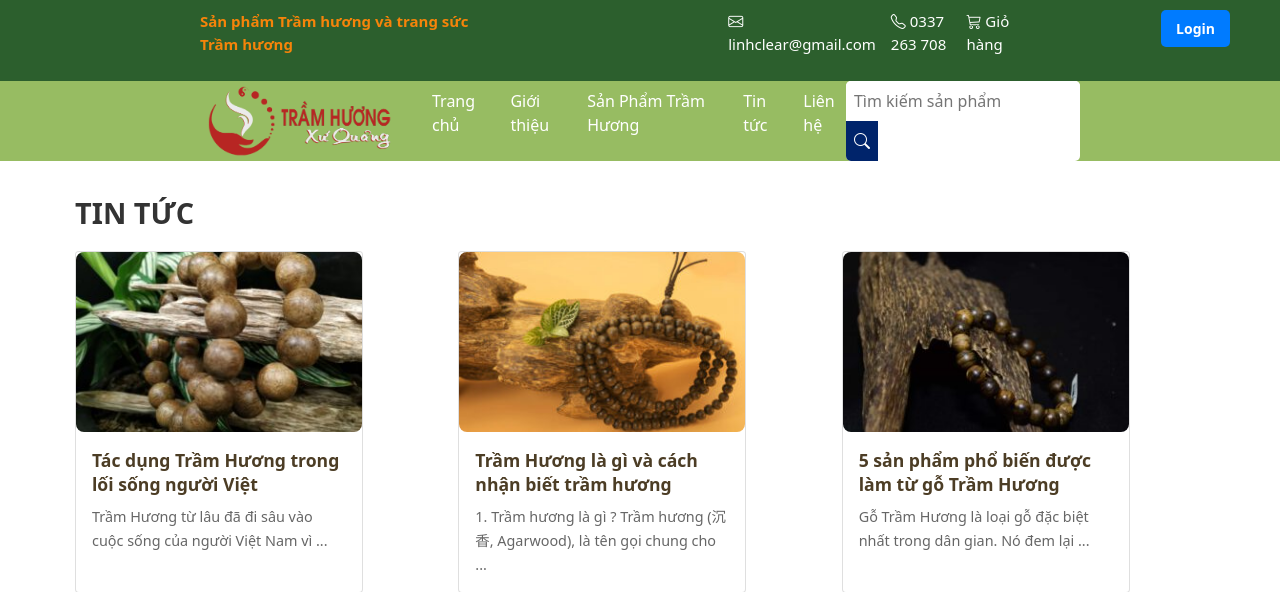
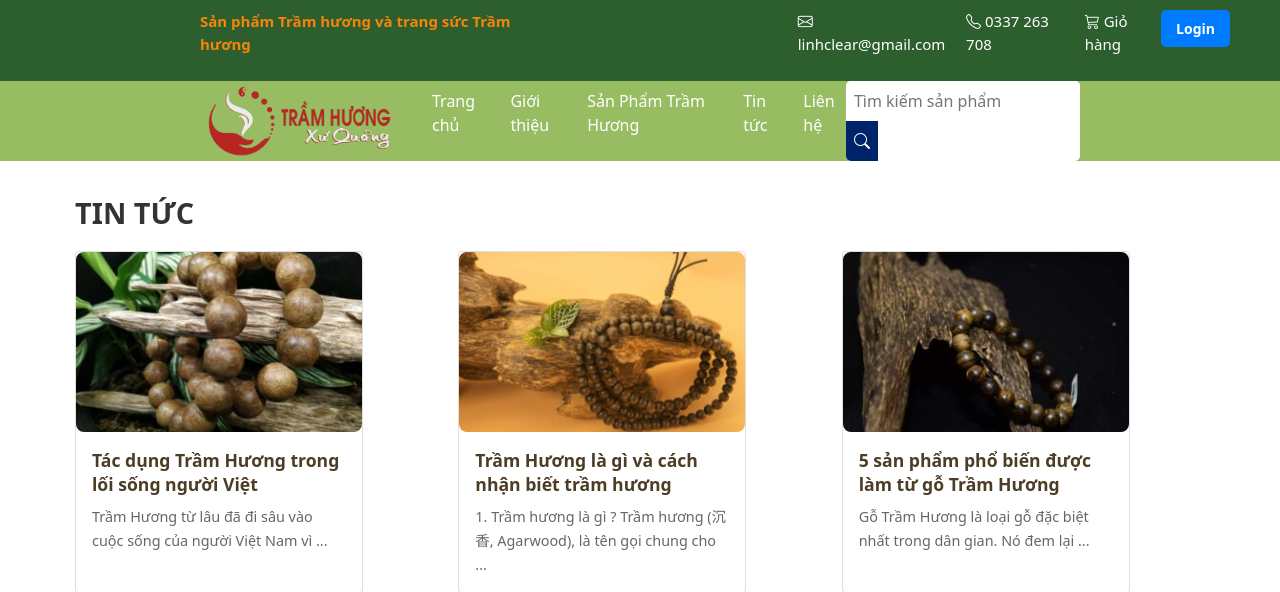
Before and after one commit to minhlinh798/web_tramhuong, a PHP site: page /view/news.php in a window 1280 px wide. Shown: the top 592 px of the page. Run offline with PHP 8.4, Linux system fonts and the light colour scheme.

Commit message:
hoàn thiện website

```diff
--- a/assets/css/news.css
+++ b/assets/css/news.css
@@ -26,9 +26,6 @@ body {
 }
 .left {
     padding-left: 150px;
-}
-.right {
-    padding-right: 150px;
 }
 .header-top .right ul {
     list-style: none;
```
